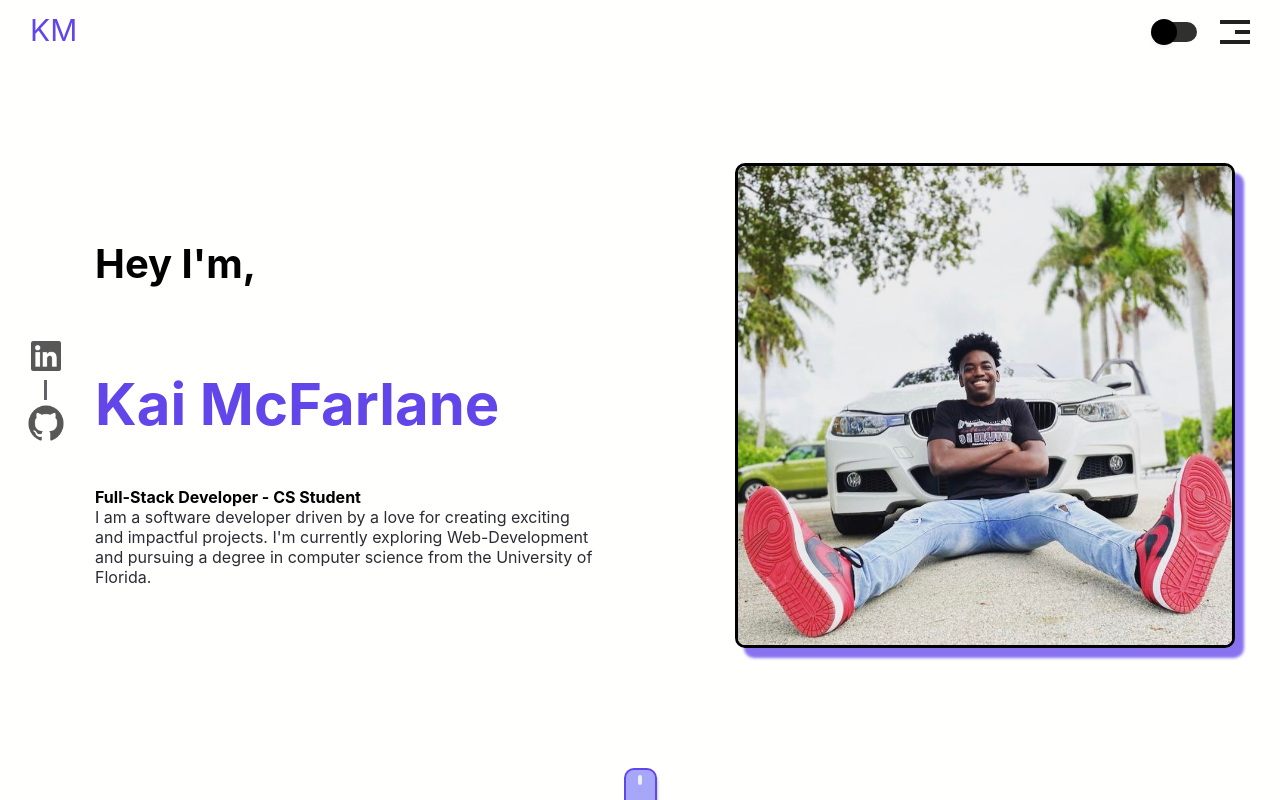
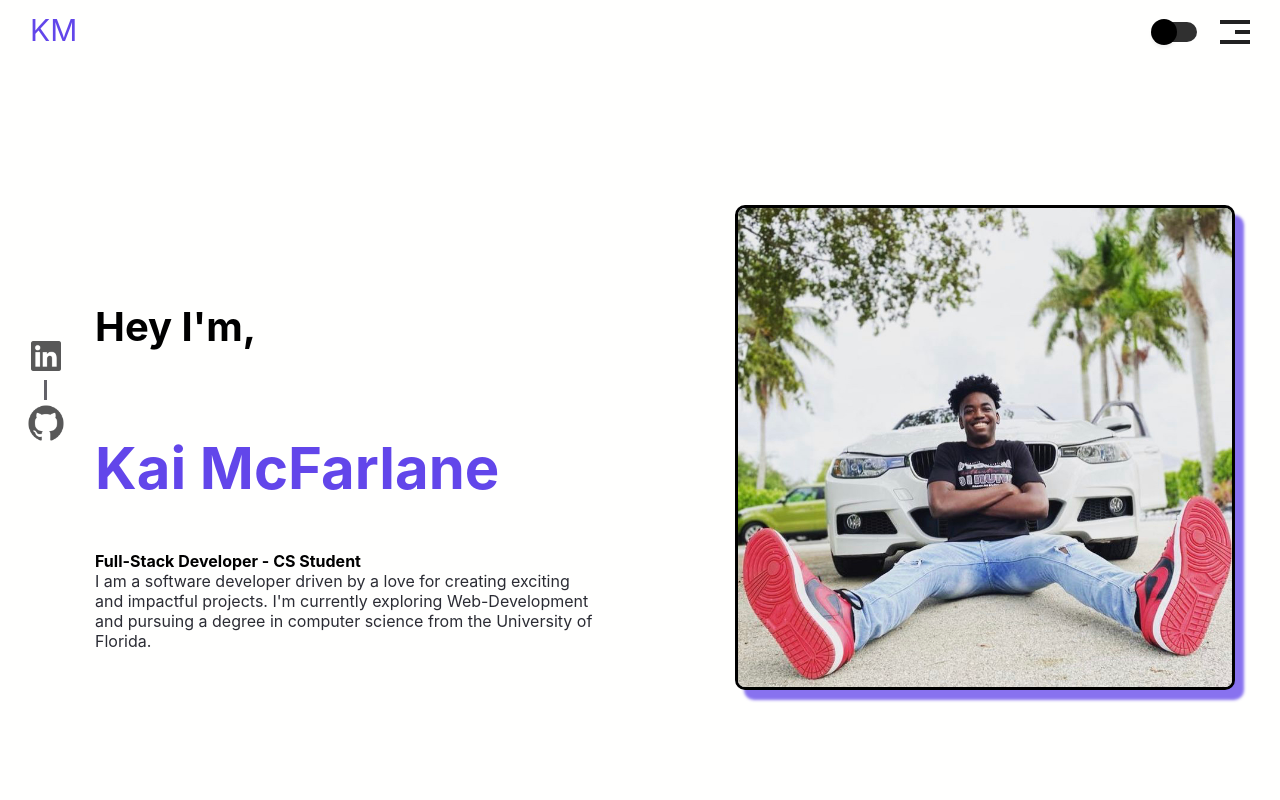
Before and after one commit to kaimcfarlane/portfolio_website_km, a React (Create React App) app in the folder portfolio_website_km/: page / in a window 1280 px wide. Built offline with nearby package versions, Linux system fonts and the light colour scheme; the HTML template or start-up script is replaced by a standard one.

Commit message:
Added new margin styling for height as scroll snap changed that styling

```diff
--- a/portfolio_website_km/src/Welcome.js
+++ b/portfolio_website_km/src/Welcome.js
@@ -192,7 +192,6 @@ export default function Welcome({DLObj}) {
     <div ref={mouseContainer} id={styles.mouseContainer}>
         <div ref={mouse} className={styles["icon-scroll"]}></div>
     </div>
-
     </>
   )
 }
--- a/portfolio_website_km/src/Welcome.module.css
+++ b/portfolio_website_km/src/Welcome.module.css
@@ -13,7 +13,9 @@
     flex-direction: column;
     margin-left: 150px;
     margin-top: 145px; */
-    margin-top: 145px;
+
+    /* margin-top: 145px; */
+    margin-top: 230px;
     display: flex;
     flex-direction: column;
 
@@ -89,7 +91,9 @@
     border-style: solid; */
     display: block;
     width: 500px;
-    margin-top: 163px;
+
+    /* margin-top: 163px; */
+    margin-top: 205px;
     border-style: solid;
     border-color: black;
     border-radius: 10px;
```
